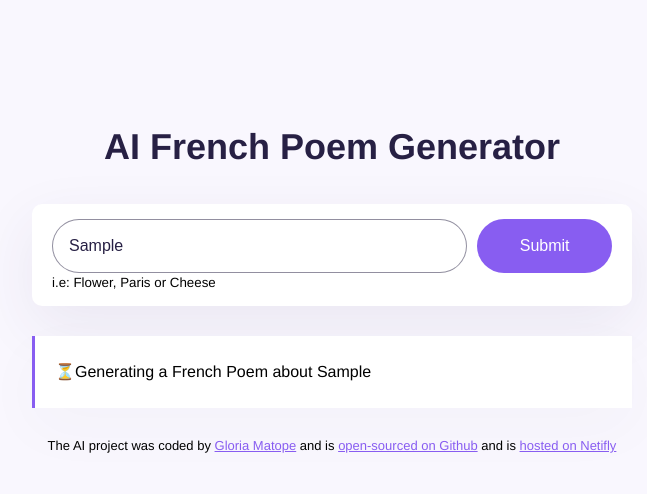
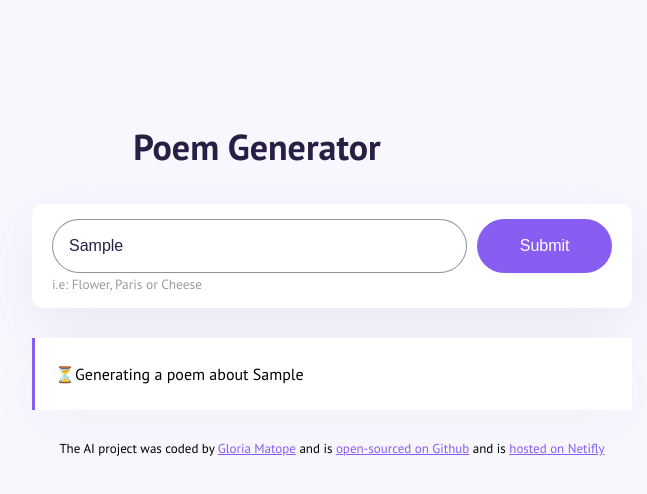
Before and after one commit to gloriamatope/french-poem-generator, a plain HTML site: page index.html in a window 1280 px wide. Both pictures are taken after typing "Sample" into the empty fields and a click on the input 852 px from the left and 246 px from the top of the page. Shown: the whole page, without its empty margins (308-955 px from the left). Drawn offline with nearby package versions, Linux system fonts and the light colour scheme; no server answers.

Commit message:
instructed A.I to generate english poem

```diff
--- a/index.html
+++ b/index.html
@@ -4,22 +4,27 @@
     <head>
         <meta charset="UTF-8">
         <meta name="viewport" content="width=device-width, initial-scale=1.0">
-        <title>AI French Poem Generator</title>
+        <title>Poem Generator</title>
         <link rel="stylesheet" href="src/style.css">
+        <link rel="preconnect" href="https://fonts.googleapis.com">
+        <link rel="preconnect" href="https://fonts.gstatic.com" crossorigin>
+        <link href="https://fonts.googleapis.com/css2?family=PT+Sans:ital,wght@0,400;0,700;1,400;1,700&display=swap"
+            rel="stylesheet">
         <script src="https://unpkg.com/typewriter-effect@latest/dist/core.js"></script>
         <script src="https://cdn.jsdelivr.net/npm/axios@1.6.7/dist/axios.min.js"></script>
+
     </head>
 
     <body>
         <div class="container">
             <header>
-                <h1>AI French Poem Generator </h1>
+                <h1>Poem Generator </h1>
             </header>
 
             <main>
                 <div class="form-container">
                     <form id="poem-generator-form">
-                        <input type="text" placeholder="Enter the topic of the French poem" autofocus required
+                        <input type="text" placeholder="Enter the topic of the poem?" autofocus required
                             autocomplete="off" class="instruction" id="user-instructions" />
                         <input type="submit" class="submit-button" />
                     </form>
--- a/src/index.js
+++ b/src/index.js
@@ -15,12 +15,12 @@ function generatePoem(event) {
     event.preventDefault();
     let instructionInput = document.querySelector("#user-instructions");
     let apiKey = "c05bc3a7aca0034e2aaf87b4fb0a01ot";
-    let prompt = `User instruction are: Generate a French  poem about ${instructionInput.value}`;
+    let prompt = `User instruction are: Generate a poem about ${instructionInput.value}`;
     let context = "You are a romantic Poem expert and love to write short poems.Your mission is generate a 4 line poem in basic HTML and separate each line with a < br/>.Do not include a tittle in the poem. Sign the poem with 'SheCodes AI'inside a <strong> element and do not include html tag inside the poem.Make sure to follow your user instruction.";
     let apiUrl = `https://api.shecodes.io/ai/v1/generate?prompt=${prompt}&context=${context}&key=${apiKey}`;
     let poemElement = document.querySelector("#poem");
     poemElement.classList.remove("hidden");
-    poemElement.innerHTML = `<div class = "generating">⏳Generating a French Poem about ${instructionInput.value}</div>`;
+    poemElement.innerHTML = `<div class = "generating">⏳Generating a poem about ${instructionInput.value}</div>`;
 
     console.log("Genarating poem");
     console.log(`Prompt:${prompt}`);
--- a/src/style.css
+++ b/src/style.css
@@ -1,6 +1,6 @@
 body{
     background-color: #f9f7fe;
-    font-family:  Helvetica, Arial, sans-serif;
+   font-family: "PT Sans", sans-serif
 }
 .container{
     margin: 120px auto;
@@ -12,6 +12,7 @@ h1{
     font-size: 36px;
     line-height: 1.5;
     color: #272044;
+    margin-right: 150px;
 }
 header{
     margin-bottom: 30px;
@@ -22,6 +23,9 @@ header{
     border-radius: 10px;
     padding: 15px 20px;
     box-shadow: 0px 20px 60px rgba(65, 50, 100, 0.08);
+}
+.form-container small{
+    color: #9b9b9b;
 }
 
 form{
```
